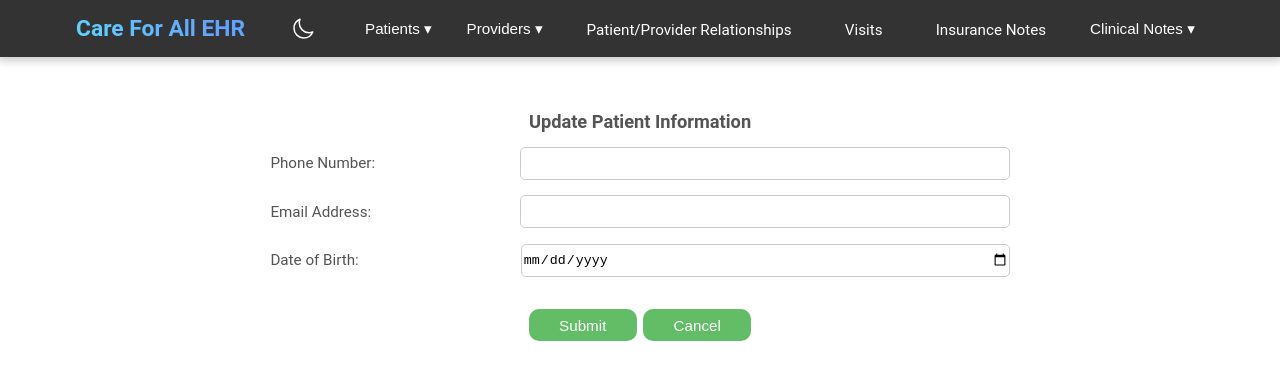
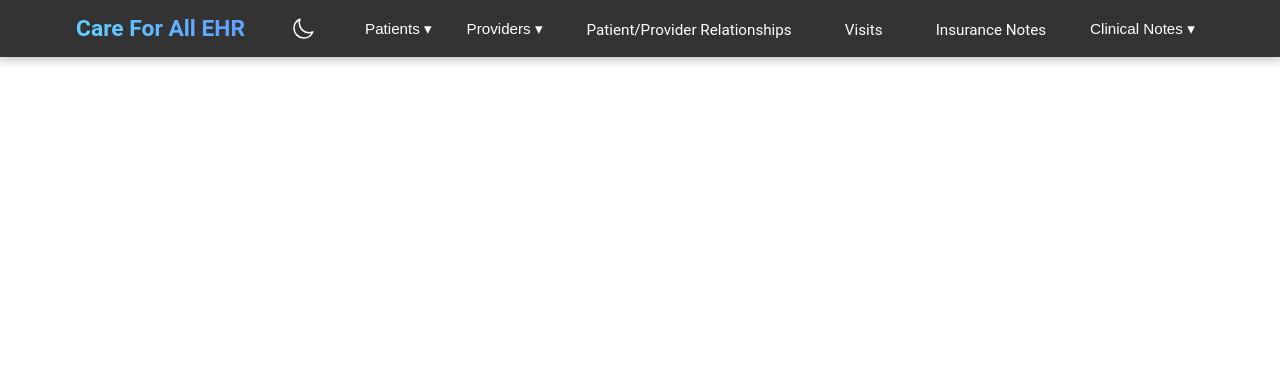
Before and after one commit to anson-poon/care-for-all-ehr, a React (Create React App) app: page /sqlDataUpdatePatientProfiles/1 in a window 1280 px wide. Shown: the top 380 px of the page. Built offline with nearby package versions, Linux system fonts and the light colour scheme; no server answers.

Commit message:
app.js refactored for new routes for patient profiles and patient profiles update pages

```diff
--- a/src/App.js
+++ b/src/App.js
@@ -50,9 +50,9 @@ function App() {
             <Route path="/clinicalfindings" element={<ClinicalFindingsPage />} />
             <Route path="/insurancenotes" element={<InsuranceNotesPage />} />
             <Route path="/patient-index/update/:patientID" element={<UpdatePatientIndexPage />} />
+            <Route path="/patient-profiles/update/:patientID" element={<UpdatePatientPage />} />
             <Route path="/sqlDataUpdatePI/:providerID" element={<UpdateProviderIndexPage />} />
             <Route path="/sqlDataUpdateProviderProfiles/:providerID" element={<UpdateProviderPage />} />
-            <Route path="/sqlDataUpdatePatientProfiles/:patientID" element={<UpdatePatientPage />} />
             <Route path="/sqlDataUpdatePHP/:patientID/:providerID" element={<UpdatePatientHasProviders />} />
           </Routes>
         </div>
```
